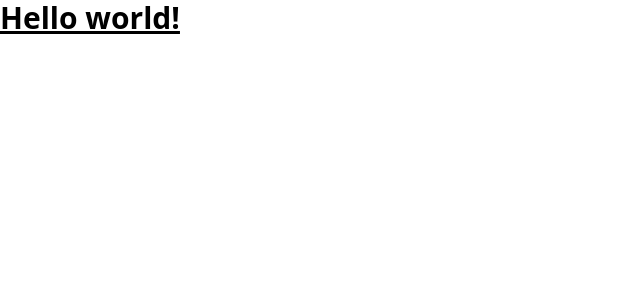
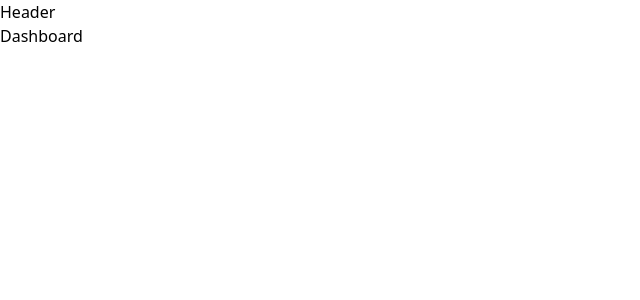
Before and after one commit to Pereslavtsev1/Notes-App, a React (Vite) app in the folder frontend/: page /dashboard in a window 1280 px wide. Shown: the top 300 px of the page, without its empty margins (0-640 px from the left). Built offline with nearby package versions, Linux system fonts and the light colour scheme.

Commit message:
routing added

```diff
--- a/frontend/package.json
+++ b/frontend/package.json
@@ -13,6 +13,7 @@
     "@tailwindcss/vite": "^4.0.7",
     "react": "^19.0.0",
     "react-dom": "^19.0.0",
+    "react-router-dom": "^7.2.0",
     "tailwindcss": "^4.0.7"
   },
   "devDependencies": {
--- a/frontend/src/App.tsx
+++ b/frontend/src/App.tsx
@@ -1,7 +1,21 @@
+import { BrowserRouter, Route, Routes } from "react-router-dom";
+import Header from "./components/Header";
+import Dashboard from "./pages/Dashboard";
+import Home from "./pages/Home";
+import Login from "./pages/Login";
+import Signin from "./pages/Signin";
+
 function App() {
   return (
     <>
-      <h1 className="text-3xl font-bold underline"> Hello world! </h1>
+      <BrowserRouter>
+        <Routes>
+          <Route path="/login" element={<Login />} />
+          <Route path="/signin" element={<Signin />} />
+          <Route path="/home" element={<Home />} />
+          <Route path="/dashboard" element={[<Header />, <Dashboard />]} />
+        </Routes>
+      </BrowserRouter>
     </>
   );
 }
--- /dev/null
+++ b/frontend/src/components/Header.tsx
@@ -0,0 +1,5 @@
+const Header = () => {
+  return <div>Header</div>;
+};
+
+export default Header;
--- /dev/null
+++ b/frontend/src/pages/Dashboard.tsx
@@ -0,0 +1,5 @@
+const Dashboard = () => {
+  return <div>Dashboard</div>;
+};
+
+export default Dashboard;
--- /dev/null
+++ b/frontend/src/pages/Home.tsx
@@ -0,0 +1,5 @@
+const Home = () => {
+  return <div>Home</div>;
+};
+
+export default Home;
--- /dev/null
+++ b/frontend/src/pages/Login.tsx
@@ -0,0 +1,5 @@
+const Login = () => {
+  return <div>Login</div>;
+};
+
+export default Login;
--- /dev/null
+++ b/frontend/src/pages/Signin.tsx
@@ -0,0 +1,5 @@
+const Signin = () => {
+  return <div>Signin</div>;
+};
+
+export default Signin;
```
Also changed, not shown: 1 other file (tests, documents, lock files or other folders).
